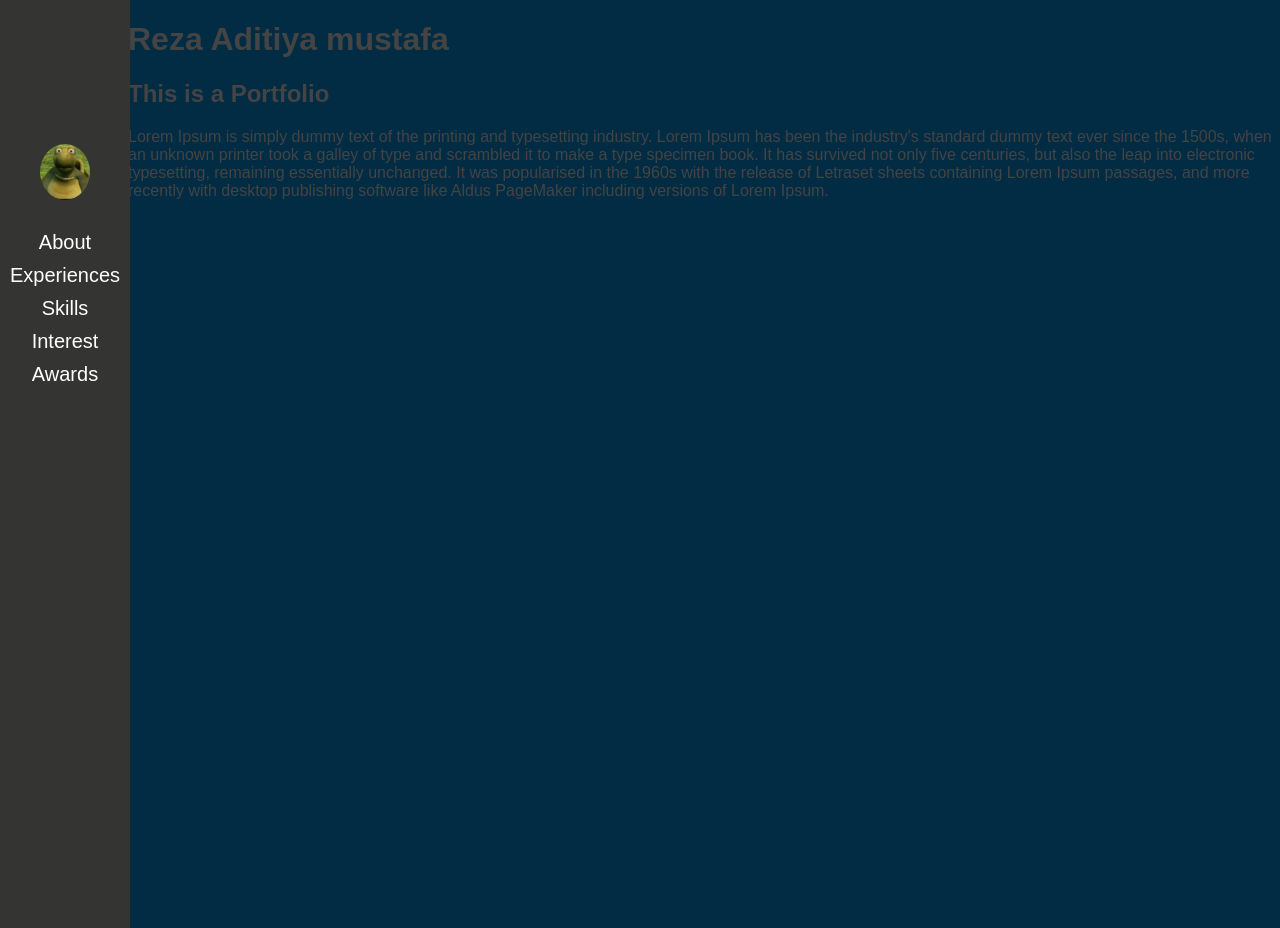
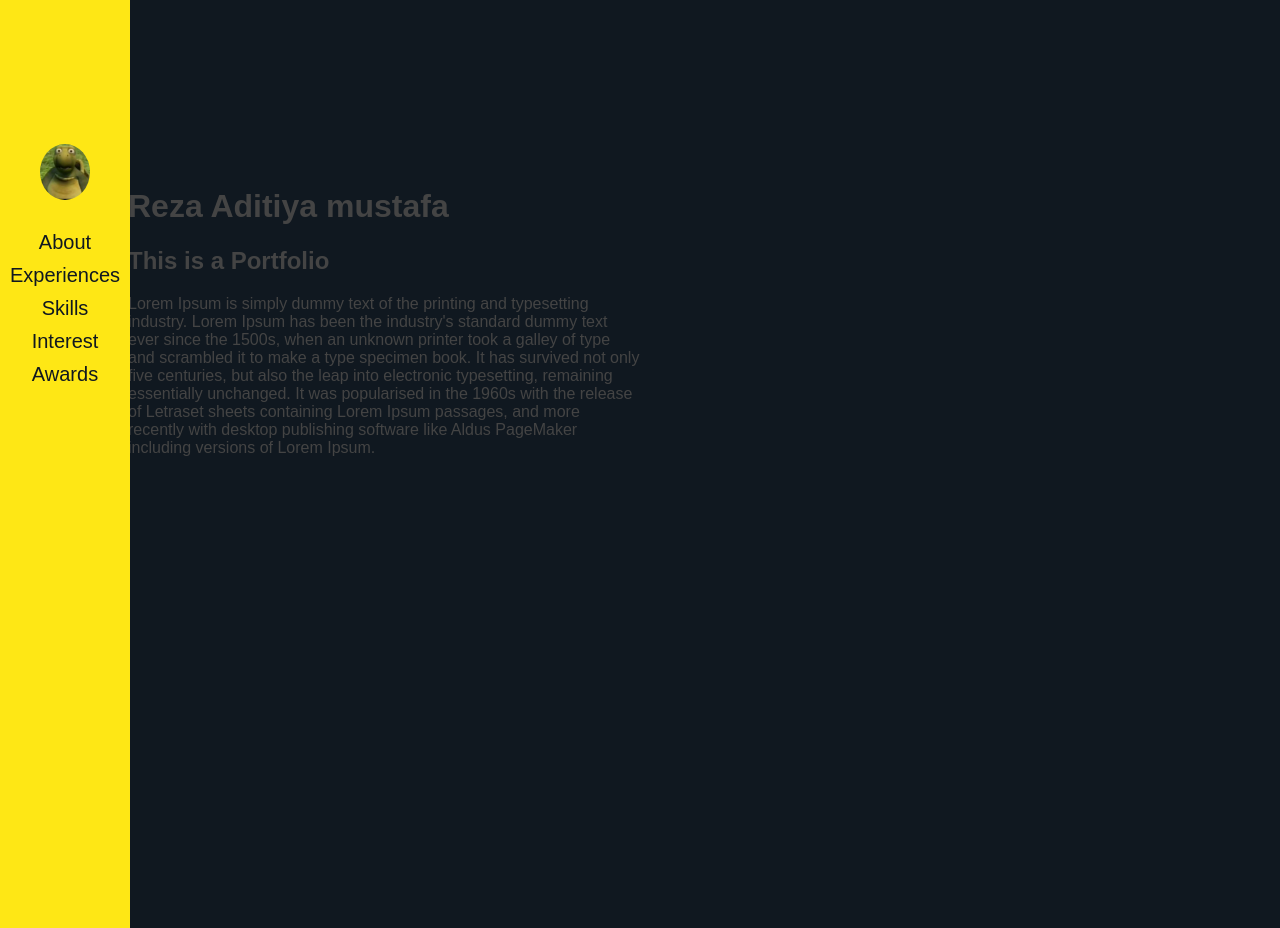
Before and after one commit to xenturion111/Assigment3, a React (Vite) app: page / in a window 1280 px wide. Built offline with nearby package versions, Linux system fonts and the light colour scheme; a web font is replaced by a local one.

Commit message:
berhasil di commit

```diff
--- a/src/App.css
+++ b/src/App.css
@@ -2,7 +2,7 @@
 body {
     font-family: 'Barlow Condensed', sans-serif;
     color: #444;
-    background: #022c43;
+    background: #101820FF;
     overflow: hidden;
     display:block;
 }
--- a/src/components/navbar/navbar.css
+++ b/src/components/navbar/navbar.css
@@ -4,7 +4,7 @@
     z-index: 3;
     top: 0;
     left: 0;
-    background-color:#343432;
+    background-color:#FEE715FF;
     transition: .5s ease;
     overflow-x: hidden;
     padding-top: 10%;
@@ -15,15 +15,16 @@
 }
 
 .sidenav a{
-    color: #fff;
+    color: #101820FF;
     text-decoration: none;
     padding: 5px;
     font-size: 20px;
     position: relative;
+
 }
 
 .sidenav a:hover{
-    color:aqua;
+    color:#ffffff;
 }
 
 .sidenav a::after{
--- a/src/pages/home/Home.jsx
+++ b/src/pages/home/Home.jsx
@@ -4,6 +4,7 @@ import './index.css'
 const Home = () => {
     return(
         <div className="container-Home">
+            <div className="text-Zone">
                 <h1>Reza Aditiya mustafa</h1>
                 <h2>This is a Portfolio</h2>
                 <p>
@@ -15,6 +16,7 @@ const Home = () => {
                 and more recently with desktop publishing software like Aldus PageMaker including versions of Lorem Ipsum.
                 </p>
             </div>
+    </div>
     )
 
 }
--- a/src/pages/home/index.css
+++ b/src/pages/home/index.css
@@ -1,6 +1,8 @@
-
-.container-Home {
-    margin-left: 10%;
+.container-Home .text-Zone {
     position: absolute;
-    min-height: 566px;
+    left: 10%;
+    top: 40%;
+    transform: translateY(-50%);
+    width: 40%;
+    max-height: 90%;
 }
```
Lines whose indentation alone changed are shown as unchanged.
